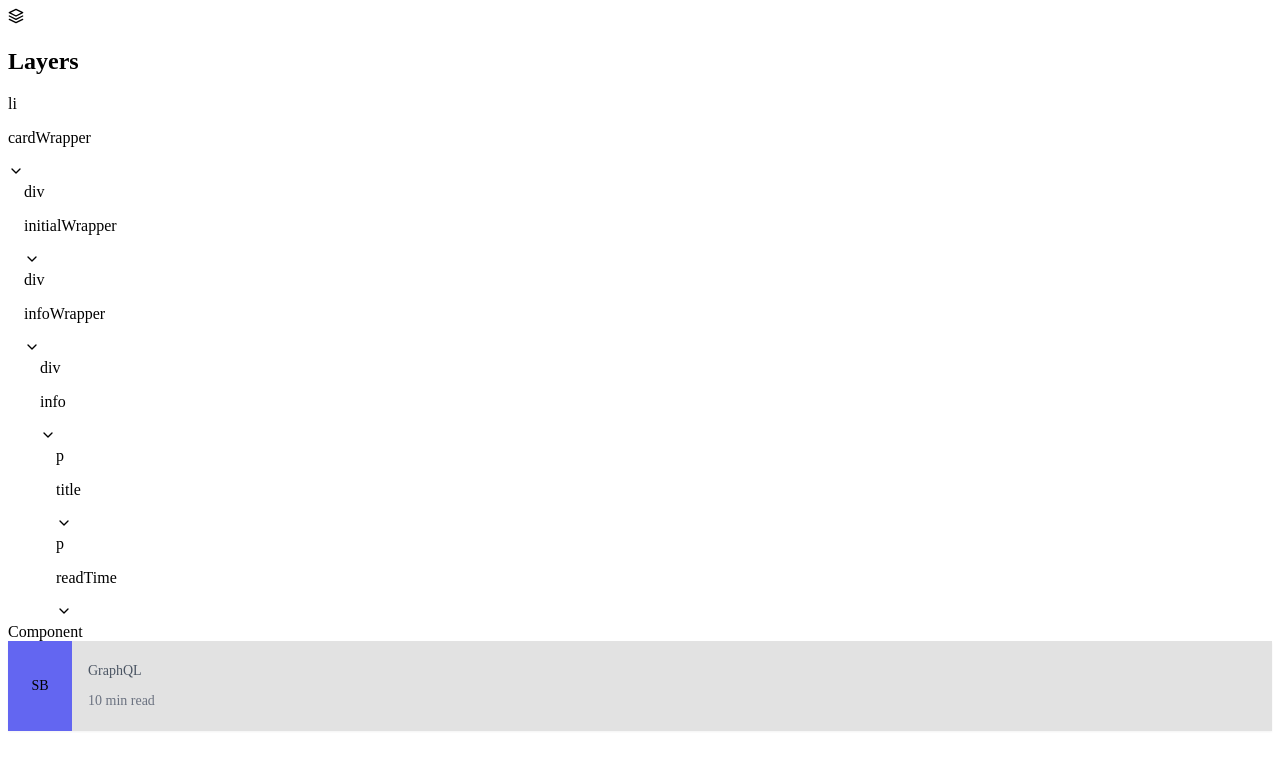
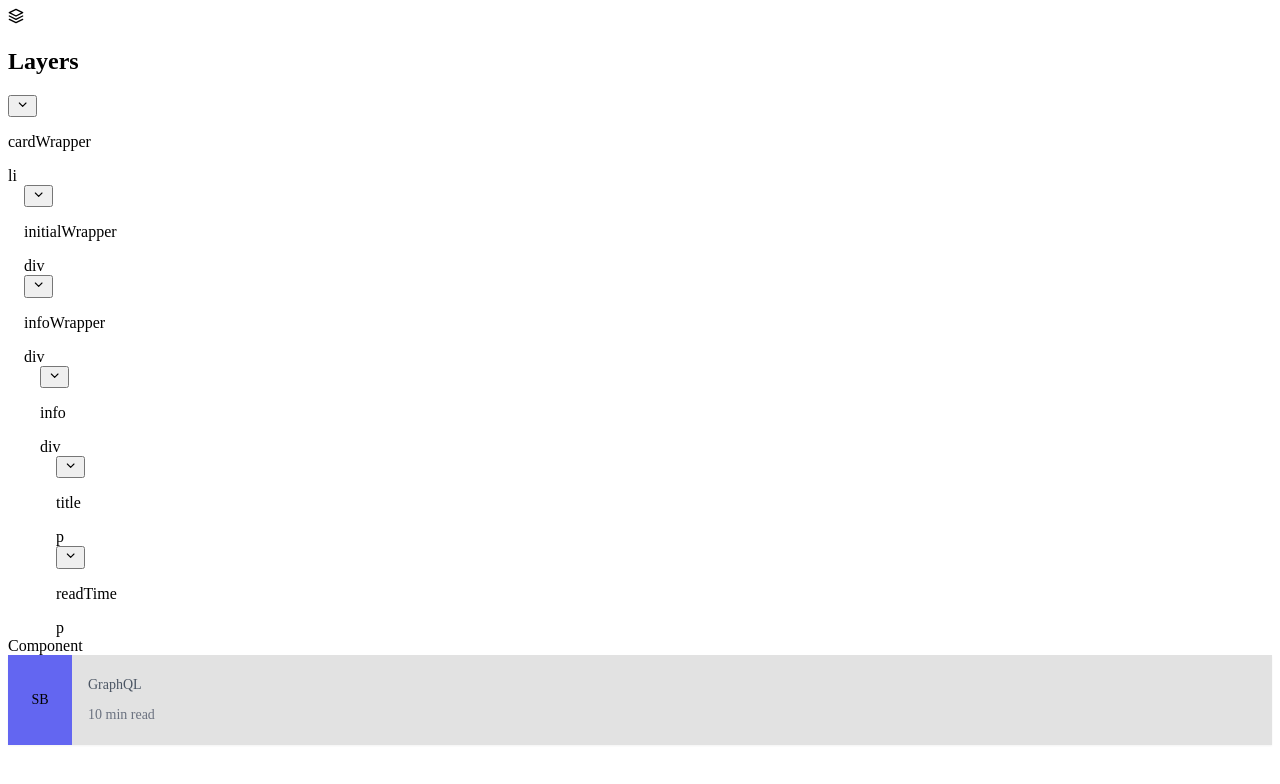
Before and after one commit to SudhanshuBhagwat/website-builder, a React (Vite) app: page / in a window 1280 px wide. Shown: the top 784 px of the page. Built offline with nearby package versions, Linux system fonts and the light colour scheme.

Commit message:
Fixed layout issues

```diff
--- a/src/components/layers/LayerItem.tsx
+++ b/src/components/layers/LayerItem.tsx
@@ -28,12 +28,14 @@ const LayerItem: React.FC<React.PropsWithChildren<Props> & Props> = ({
       } flex`}
       onClick={() => dispatch(selectElement(id))}
     >
-      <span className="w-12 aspect-square bg-slate-200 flex justify-center items-center uppercase tracking-widest text-xs">
-        {component}
-      </span>
-      <div className="w-full text-sm flex justify-between items-center pl-4 pr-3">
+      <button className="flex items-center justify-center px-2">
+        <FiChevronDown className="w-6 h-6 text-slate-600" />
+      </button>
+      <div className="w-full text-sm flex justify-between items-center pl-1">
         <p className="w-full flex items-center">{id}</p>
-        <FiChevronDown className="w-6 h-6 text-slate-600" />
+        <span className="w-[40px] h-[40px] aspect-square bg-slate-200 flex justify-center items-center uppercase tracking-widest text-xs">
+          {component}
+        </span>
       </div>
     </div>
   );
--- a/src/store/elementsSlice.ts
+++ b/src/store/elementsSlice.ts
@@ -61,7 +61,6 @@ function updateStyles(tree: IComponent, styles: IStyle) {
       value: `${styles.value}px`,
     });
   }
-  console.log(current(tree));
 }
 
 function _updateElement(
```
